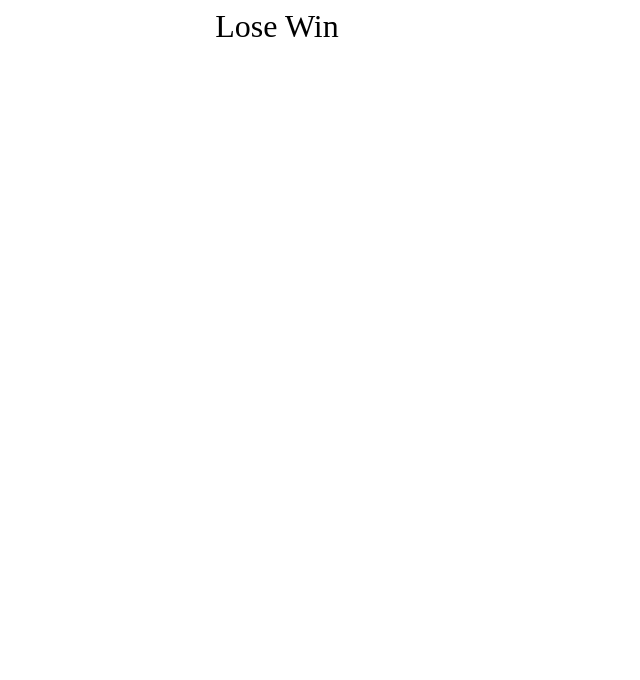
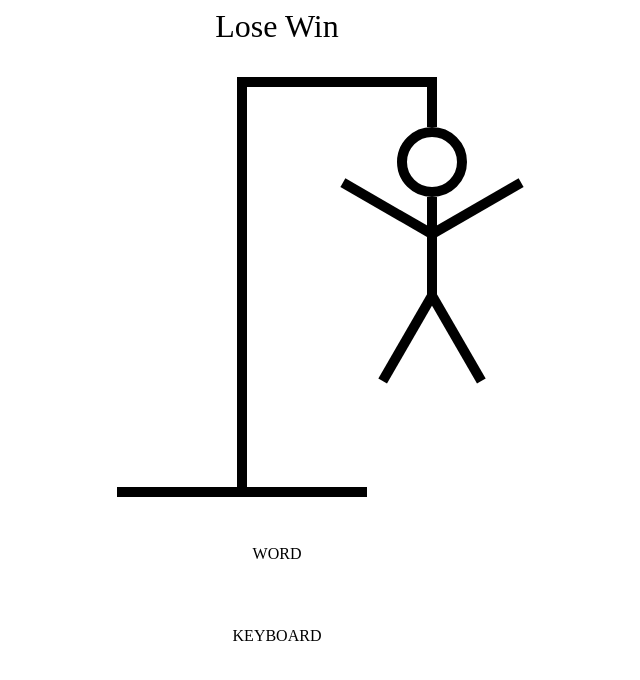
Before and after one commit to yazindu/hangman, a React (Vite) app: page / in a window 1280 px wide. Shown: the top 680 px of the page, without its empty margins (363-1003 px from the left). Built offline with nearby package versions, Linux system fonts and the light colour scheme; the HTML template or start-up script is replaced by a standard one.

Commit message:
feat: HangmanDrawing.tsx completed

```diff
--- a/src/HangmanDrawing.tsx
+++ b/src/HangmanDrawing.tsx
@@ -1,3 +1,101 @@
 export const HangmanDrawing = () => {
+    return (
+        <div style={{position: "relative"}}>
+            {HEAD}
+            {BODY}
+            {RIGHT_ARM}
+            {LEFT_ARM}
+            {RIGHT_LEG}
+            {LEFT_LEG}
+            <div style={{height: "50px", width: "10px", background: "black", position: "absolute", top: 0, right: 0}}/>
+            <div style={{height: "10px", width: "200px", background: "black", marginLeft: "120px"}}/>
+            <div style={{height: "400px", width: "10px", background: "black", marginLeft: "120px"}}/>
+            <div style={{height: "10px", width: "250px", background: "black"}}/>
+        </div>
+    )
+}
 
-}
+const HEAD = (
+    <div style={{
+        width: "50px",
+        height: "50px",
+        borderRadius: "100%",
+        border: "10px solid black",
+        position: "absolute",
+        top: "50px",
+        right: "-30px"
+    }}/>
+)
+
+const BODY = (
+    <div style={{
+        width: "10px",
+        height: "100px",
+        // borderRadius: "100%",
+        // border: "10px solid black",
+        background: "black",
+        position: "absolute",
+        top: "120px",
+        right: 0
+    }}/>
+)
+
+const RIGHT_ARM = (
+    <div style={{
+        width: "100px",
+        height: "10px",
+        // borderRadius: "100%",
+        // border: "10px solid black",
+        background: "black",
+        position: "absolute",
+        top: "150px",
+        right: "-100px",
+        rotate: "-30deg",
+        transformOrigin: "left bottom"
+    }}/>
+)
+
+const LEFT_ARM = (
+    <div style={{
+        width: "100px",
+        height: "10px",
+        // borderRadius: "100%",
+        // border: "10px solid black",
+        background: "black",
+        position: "absolute",
+        top: "150px",
+        right: "10px",
+        rotate: "30deg",
+        transformOrigin: "right bottom"
+    }}/>
+)
+
+const RIGHT_LEG = (
+    <div style={{
+        width: "100px",
+        height: "10px",
+        // borderRadius: "100%",
+        // border: "10px solid black",
+        background: "black",
+        position: "absolute",
+        top: "210px",
+        right: "-90px",
+        rotate: "60deg",
+        transformOrigin: "left bottom"
+    }}/>
+)
+
+const LEFT_LEG = (
+    <div style={{
+        width: "100px",
+        height: "10px",
+        // borderRadius: "100%",
+        // border: "10px solid black",
+        background: "black",
+        position: "absolute",
+        top: "210px",
+        right: 0,
+        rotate: "-60deg",
+        transformOrigin: "right bottom"
+    }}/>
+)
--- a/src/HangmanWord.tsx
+++ b/src/HangmanWord.tsx
@@ -1,3 +1,3 @@
 export const HangmanWord = () => {
-
+    return (<p>WORD</p>)
 }
--- a/src/Keyboard.tsx
+++ b/src/Keyboard.tsx
@@ -1,3 +1,3 @@
 export const Keyboard = () => {
-
+    return (<p>KEYBOARD</p>)
 }
```
Also changed, not shown: src/App.tsx (indentation only).
